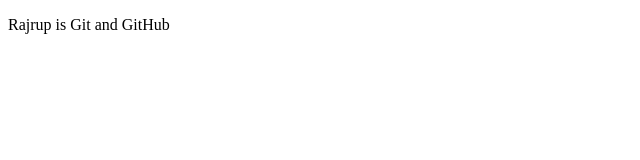
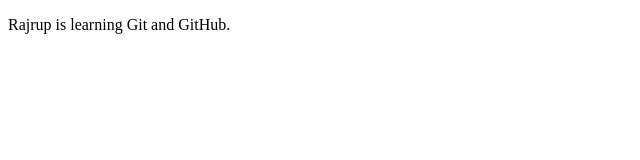
Before and after one commit to rajrupborooah/background-generator, a plain HTML site: page index.html in a window 1280 px wide. Shown: the full height of the page, 0-640 px from the left. Drawn offline with Linux system fonts and the light colour scheme.

Commit message:
Corrected some minor mistakes in <p> tag.

```diff
--- a/index.html
+++ b/index.html
@@ -6,6 +6,6 @@
     <title>Git and GitHub</title>
   </head>
   <body>
-    <p>Rajrup is Git and GitHub</p>
+    <p>Rajrup is learning Git and GitHub.</p>
   </body>
 </html>
```
